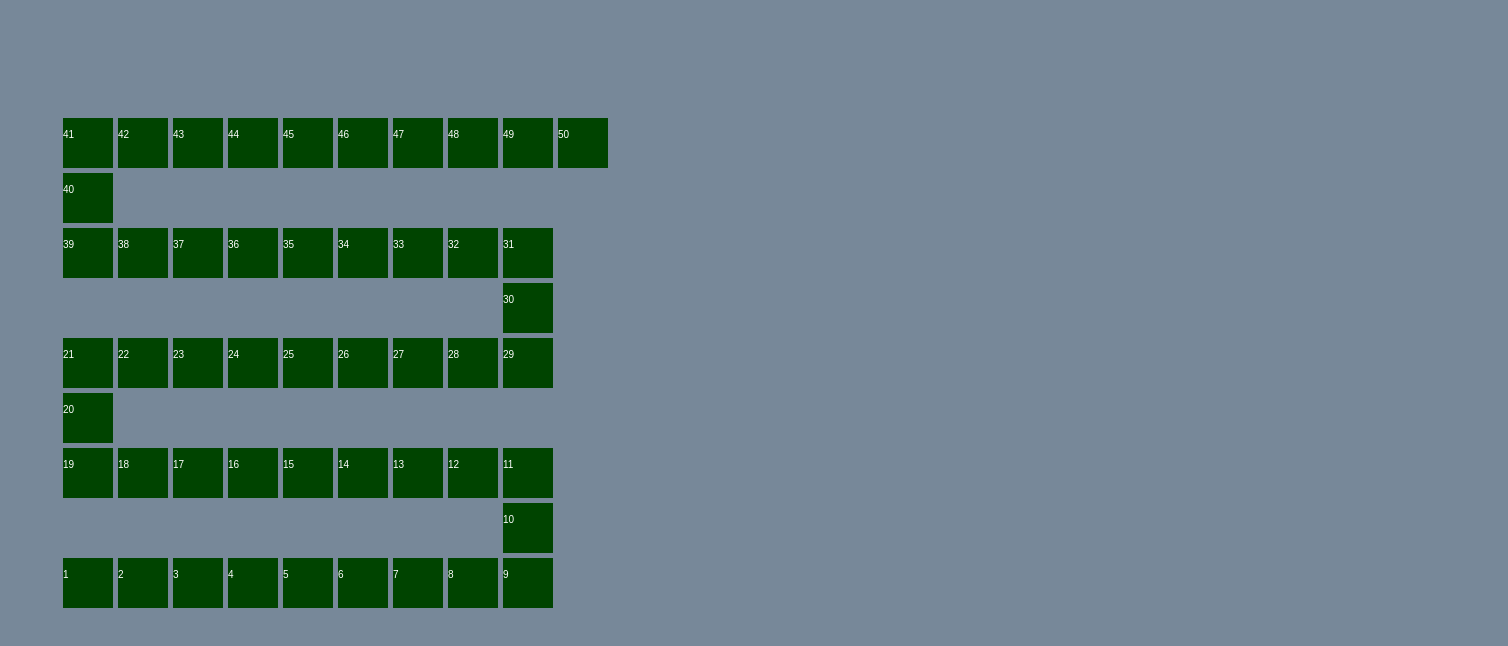
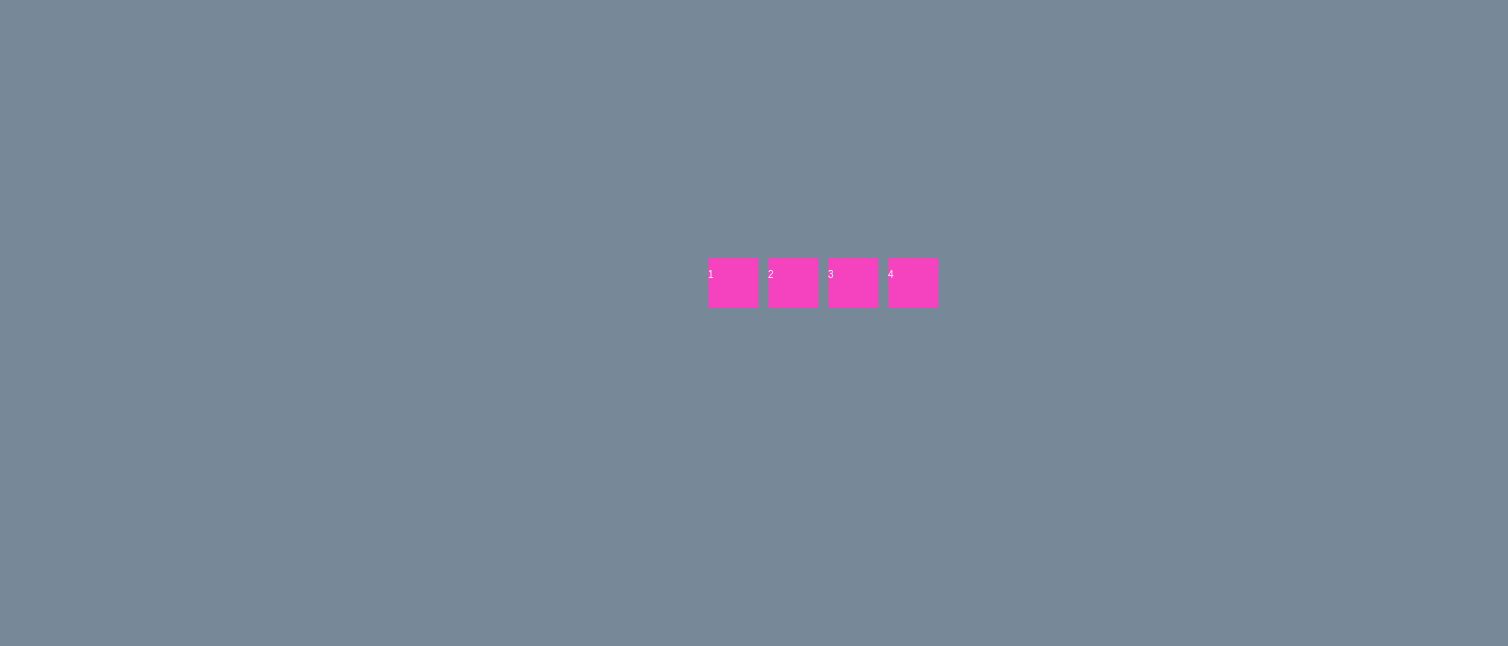
Before and after one commit to 37994/M2FLEX, a plain HTML site: page index.html in a window 1280 px wide. Shown: the whole page, 1508 px wide, since content can reach past the window. Drawn offline with Linux system fonts and the light colour scheme.

Commit message:
startScherm

```diff
--- a/app.js
+++ b/app.js
@@ -1,5 +1,6 @@
 let canvas = document.getElementById("canvas");
 let g = canvas.getContext("2d");
+
 
 const gamestate_start=0;
 const gamestate_ingame=1;
@@ -8,6 +9,9 @@ const gamestate_gameover=2;
 const ingamestate_start=0;
 const ingamestate_roll=1;
 const ingamestate_end=0;
+
+let gameSate = gamestate_start;
+let inGsmeState = ingamestate_start;
 
 let boardPositionSize= 50;
 let pawnPositions = [];
@@ -36,16 +40,15 @@ function clearCanvas()
 function draw()
 {
     clearCanvas();
-    for(let i =0 ; i<boardPositions.length;i++)
+
+    if(gameSate == gamestate_start)
     {
-        let pos = boardPositions[i];
+        drawGameStart();
+    }
 
-        g.fillStyle  = "#004400";
-        //we gebruiken hier de x en y van het rectangle object
-        // vul bij de ??? ook de h & w in, net als bij de x en y gedaan is!
-        g.fillRect(pos.x,pos.y,pos.w,pos.h);
-        g.fillStyle  = "#FFFFFF";
-        g.fillText((i+1)+"",pos.x,pos.y+20);
+    if(gameSate == gamestate_ingame)
+    {
+        drawIngame();
     }
 }
 
@@ -77,5 +80,45 @@ function createBoardPositions()
     }
 }
 
-createBoardPositions();
+function initGame()
+{
+    createBoardPositions();
+    drawGameStart();
+}
+
+function drawGameStart()
+{
+    const uiWindow = createRect(700, 200, 300, 300);
+
+    for (let i = 0; i < 4; i++) {
+        let button = createRect(uiWindow.x + 60 * i, uiWindow.y + 50, 50, 50);
+        button.playerAmount = i + 1;
+        playerAmountButtons.push(button);
+
+        g.fillStyle = '#f542bf';
+        g.fillRect(button.x,button.y,button.w,button.h);
+        g.fillStyle = '#FFFFFF';
+        g.fillText((i+1)+"",button.x,button.y+20);
+    }
+}
+
+function drawIngame()
+{
+    for(let i =0; i<boardPositions.length;i++)
+    {
+        let pos = boardPositions[i];
+
+        g.fillStyle = '#004400';
+        g.fillRect(pos.x,pos.y,pos.w,pos.h);
+        g.fillStyle = '#FFFFFF';
+        g.fillText((i+1)+"",pos.x,pos.y+20);
+    }
+}
+
+function drawGameOver()
+{
+
+}
+
+initGame();
 draw();
--- a/index.html
+++ b/index.html
@@ -5,7 +5,7 @@
 </head>
 <body style="background-color: lightslategray;">
 
-    <canvas id="canvas" width="900" height="600">
+    <canvas id="canvas" width="1500" height="600">
 
     </canvas>
 </body>
```
